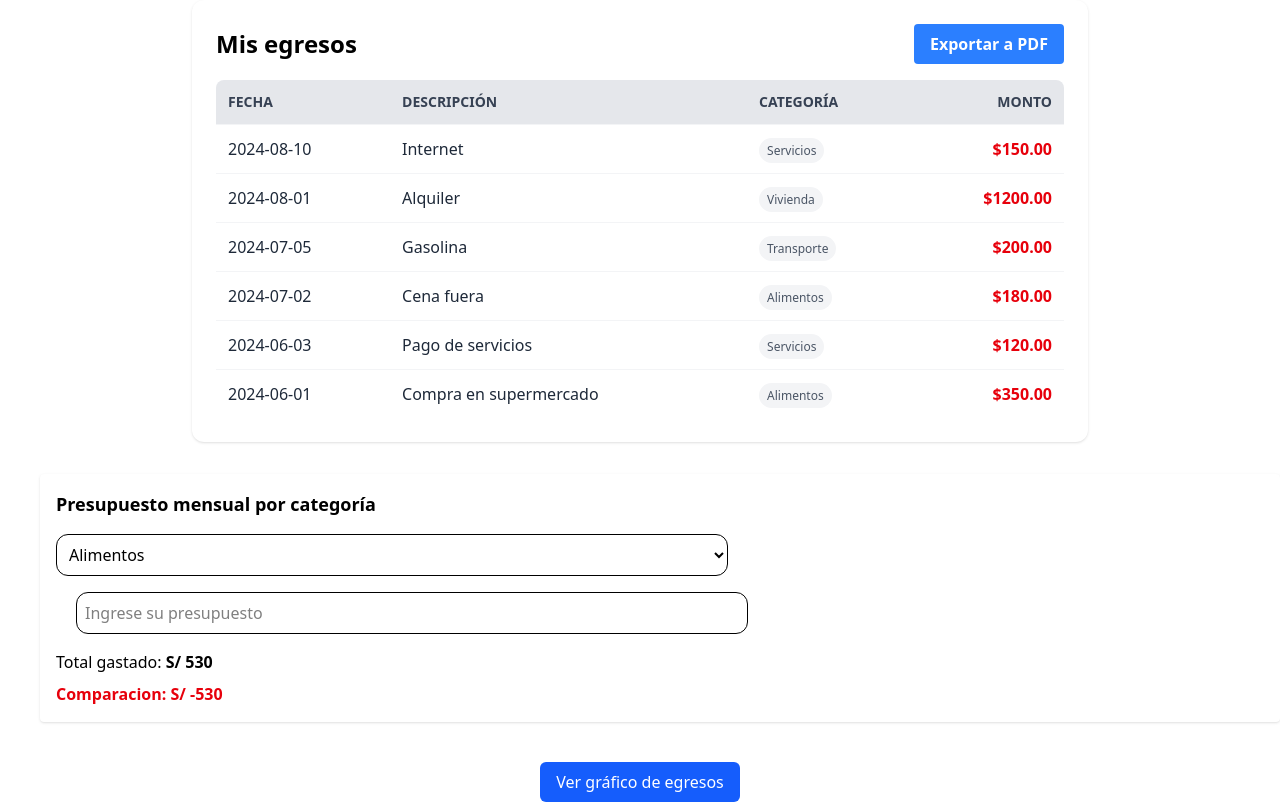
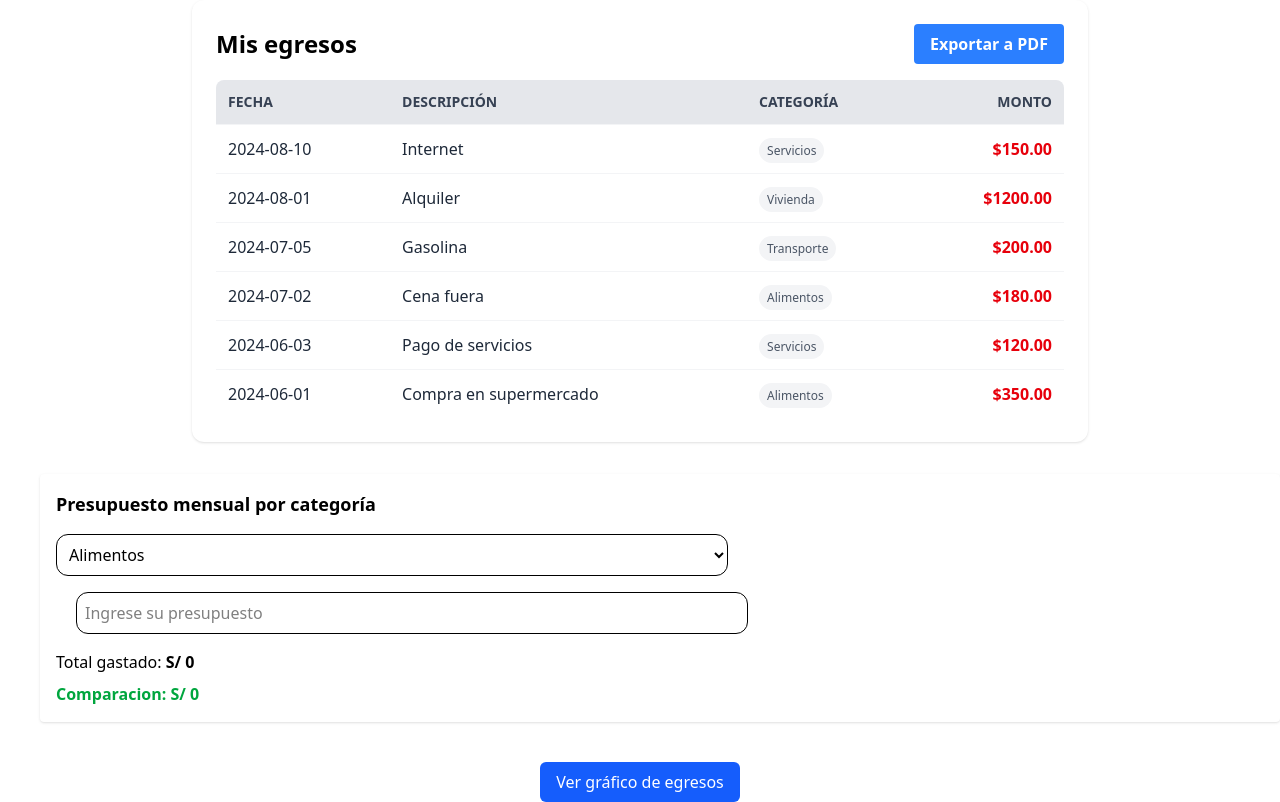
Before and after one commit to adol-sot/Proyecto-PW-G4, a React (Vite) app: page /usermain in a window 1280 px wide. Built offline with nearby package versions, Linux system fonts and the light colour scheme.

Commit message:
Update PresupuestoCategoria.jsx

```diff
--- a/src/components/PresupuestoCategoria.jsx
+++ b/src/components/PresupuestoCategoria.jsx
@@ -2,7 +2,7 @@ import { useState } from "react";
 
 function PresupuestoCategoria({ egresos }) {
 
-  const [categoria, setCategoria] = useState("Alimentos");
+  const [categoria, setCategoria] = useState("");
   const [presupuesto, setPresupuesto] = useState("");
 
   // Filtrar gastos por categoría seleccionada
```
